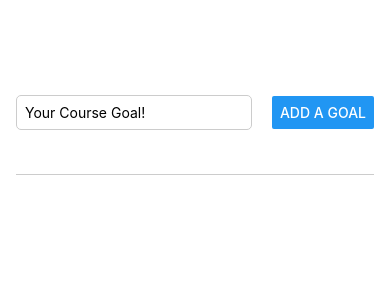
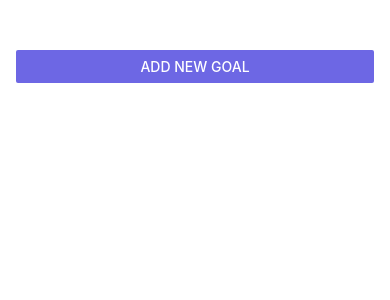
Before and after one commit to shadreza/React-Native-CLI, a React Native app: screen / in a window 390 px wide. Shown: the top 300 px of the page. Built offline with nearby package versions, Linux system fonts and the light colour scheme.

Commit message:
Added the modal and styled it

```diff
--- a/App.js
+++ b/App.js
@@ -1,12 +1,17 @@
 // eslint-disable-next-line prettier/prettier
 import React, { useState } from 'react';
 // eslint-disable-next-line prettier/prettier
-import { FlatList, StyleSheet, View } from 'react-native';
+import { Button, FlatList, StyleSheet, View } from 'react-native';
 import GoalInput from './components/GoalInput';
 import GoalItem from './components/GoalItem';
 
 const App = () => {
   const [goals, setGoals] = useState([]);
+  const [modalIsVisible, setModalIsVisible] = useState(false);
+
+  const startAddGoalHandler = () => {
+    setModalIsVisible(true);
+  };
 
   const addGoalHandler = enteredGoalText => {
     // @ts-ignore
@@ -23,7 +28,12 @@
 
   return (
     <View style={styles.appContainer}>
-      <GoalInput onAddGoal={addGoalHandler} />
+      <Button
+        title="Add New Goal"
+        color="#6D67E4"
+        onPress={startAddGoalHandler}
+      />
+      <GoalInput modalVisibility={modalIsVisible} onAddGoal={addGoalHandler} />
       <View style={styles.goalsContainer}>
         <FlatList
           data={goals}
--- a/components/GoalInput.js
+++ b/components/GoalInput.js
@@ -1,7 +1,7 @@
 // eslint-disable-next-line prettier/prettier
 import React, { useState } from 'react';
 // eslint-disable-next-line prettier/prettier
-import { Button, StyleSheet, TextInput, View } from 'react-native';
+import { Button, Modal, StyleSheet, TextInput, View } from 'react-native';
 
 const GoalInput = props => {
   const [enteredGoalText, setEnteredGoalText] = useState('');
@@ -15,6 +15,7 @@
   };
 
   return (
+    <Modal visible={props.modalVisibility} animationType="slide">
       <View style={styles.inputContainer}>
         <TextInput
           style={styles.textInput}
@@ -22,8 +23,16 @@
           onChangeText={goalInputHandler}
           value={enteredGoalText}
         />
+        <View style={styles.buttonContainer}>
+          <View style={styles.button}>
             <Button title="Add a Goal" onPress={onAddGoalHandler} />
           </View>
+          <View style={styles.button}>
+            <Button title="Cancel" />
+          </View>
+        </View>
+      </View>
+    </Modal>
   );
 };
 
@@ -32,19 +41,27 @@
 const styles = StyleSheet.create({
   inputContainer: {
     flex: 1,
-    flexDirection: 'row',
-    justifyContent: 'space-between',
+    justifyContent: 'center',
     alignItems: 'center',
     marginBottom: 24,
     borderBottomWidth: 1,
     borderBottomColor: '#cccccc',
+    padding: 16,
   },
   textInput: {
     borderWidth: 1,
     borderColor: '#cccccc',
     borderRadius: 5,
     padding: 8,
-    flex: 0.9,
-    marginRight: 8,
+    width: '90%',
+  },
+  buttonContainer: {
+    marginTop: 16,
+    flexDirection: 'row',
+    alignItems: 'center',
+  },
+  button: {
+    width: '30%',
+    marginHorizontal: 8,
   },
 });
```
Lines whose indentation alone changed are shown as unchanged.
